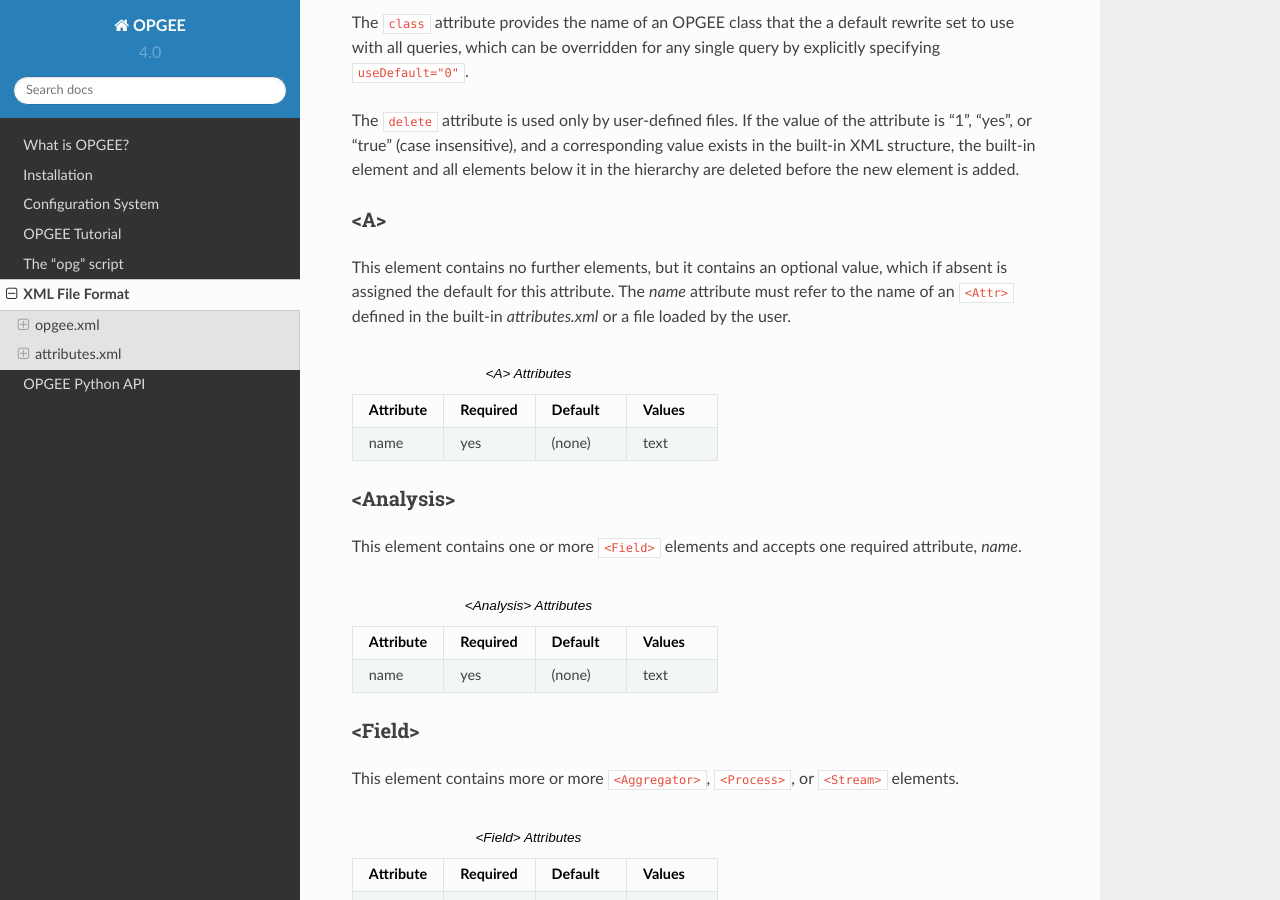
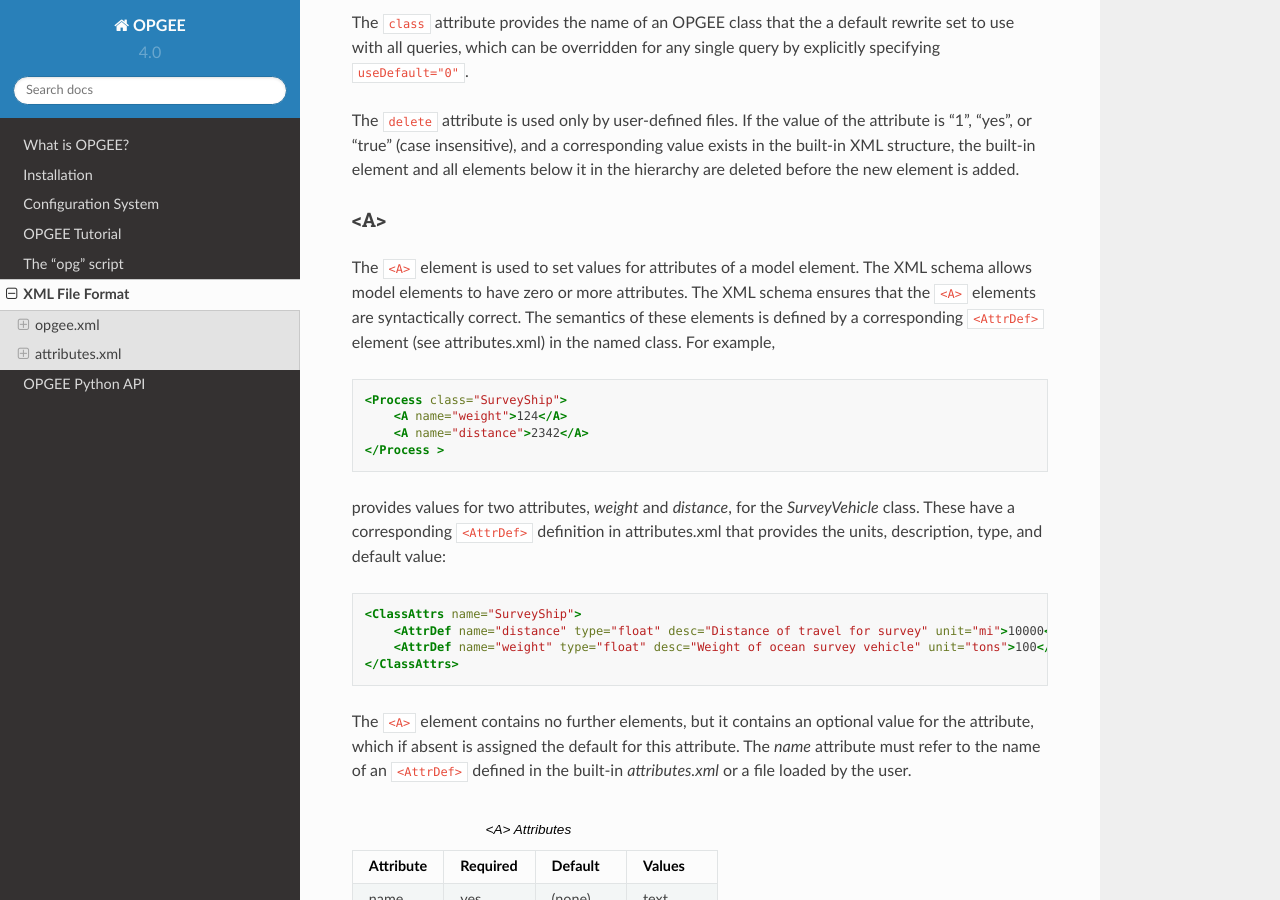
Before and after one commit to msmasnadi/OPGEEv4, a Sphinx documentation site: the page built from docs/source/opgee-xml.rst, in a window 1280 px wide and 900 px high, scrolled down 735 px. Built offline with Sphinx 7.4.7 and the Read the Docs theme 2.0.0, drawn with Linux system fonts in a browser that asks for light colours; some of the changed text lies outside the part shown.

Commit message:
- Rename some XML elements for greater clarity. - More documentation.

```diff
--- a/docs/source/opgee-xml.rst
+++ b/docs/source/opgee-xml.rst
@@ -51,9 +51,33 @@
 
 <A>
 ^^^^^^^^^^^^^^^
-This element contains no further elements, but it contains an optional value, which if
-absent is assigned the default for this attribute. The `name` attribute must refer to
-the name of an ``<Attr>`` defined in the built-in `attributes.xml` or a file loaded by
+
+The ``<A>`` element is used to set values for attributes of a model element. The XML schema allows model elements to
+have zero or more attributes. The XML schema ensures that the ``<A>`` elements are syntactically correct. The semantics
+of these elements is defined by a corresponding ``<AttrDef>`` element (see attributes.xml) in the named class. For example,
+
+.. code-block:: xml
+
+    <Process class="SurveyShip">
+        <A name="weight">124</A>
+        <A name="distance">2342</A>
+    </Process >
+
+provides values for two attributes, `weight` and `distance`, for the `SurveyVehicle` class. These have a
+corresponding ``<AttrDef>`` definition in attributes.xml that provides the units, description, type, and
+default value:
+
+.. code-block:: xml
+
+    <ClassAttrs name="SurveyShip">
+        <AttrDef name="distance" type="float" desc="Distance of travel for survey" unit="mi">10000</Attr>
+        <AttrDef name="weight" type="float" desc="Weight of ocean survey vehicle" unit="tons">100</Attr>
+    </ClassAttrs>
+
+
+The ``<A>`` element contains no further elements, but it contains an optional value for the attribute,
+which if absent is assigned the default for this attribute. The `name` attribute must refer to
+the name of an ``<AttrDef>`` defined in the built-in `attributes.xml` or a file loaded by
 the user.
 
 .. list-table:: <A> Attributes
@@ -248,7 +272,7 @@
 ^^^^^^^^^
 This element describes attributes associated with an OPGEE class, whose
 name is provide by the `name` attribute. ``<Class>`` elements contain
-any number of ``<Options>`` and ``<Attr>`` elements.
+any number of ``<Options>`` and ``<AttrDef>`` elements.
 
 .. list-table:: <Class> Attributes
    :widths: 10 10 10 10
@@ -316,13 +340,13 @@
      - (none)
      - text
 
-<Attr>
-^^^^^^^^^
+<AttrDef>
+^^^^^^^^^^^
 This element defines a single attribute, including its name, description,
 Python type, and unit. This element can also optionally refer to an ``<Options>``
 element describing valid values for this attribute.
 
-.. list-table:: <Attr> Attributes
+.. list-table:: <AttrDef> Attributes
    :widths: 10 10 10 10
    :header-rows: 1
 
```
Also changed, not shown: 7 other files.
